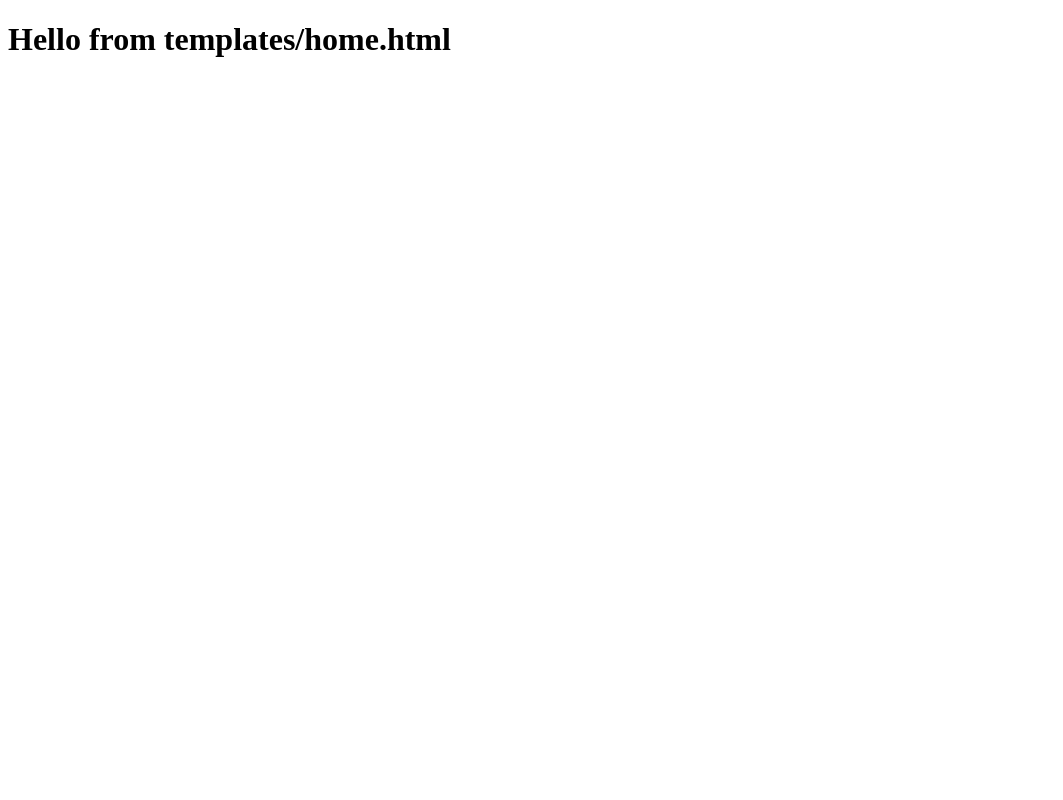
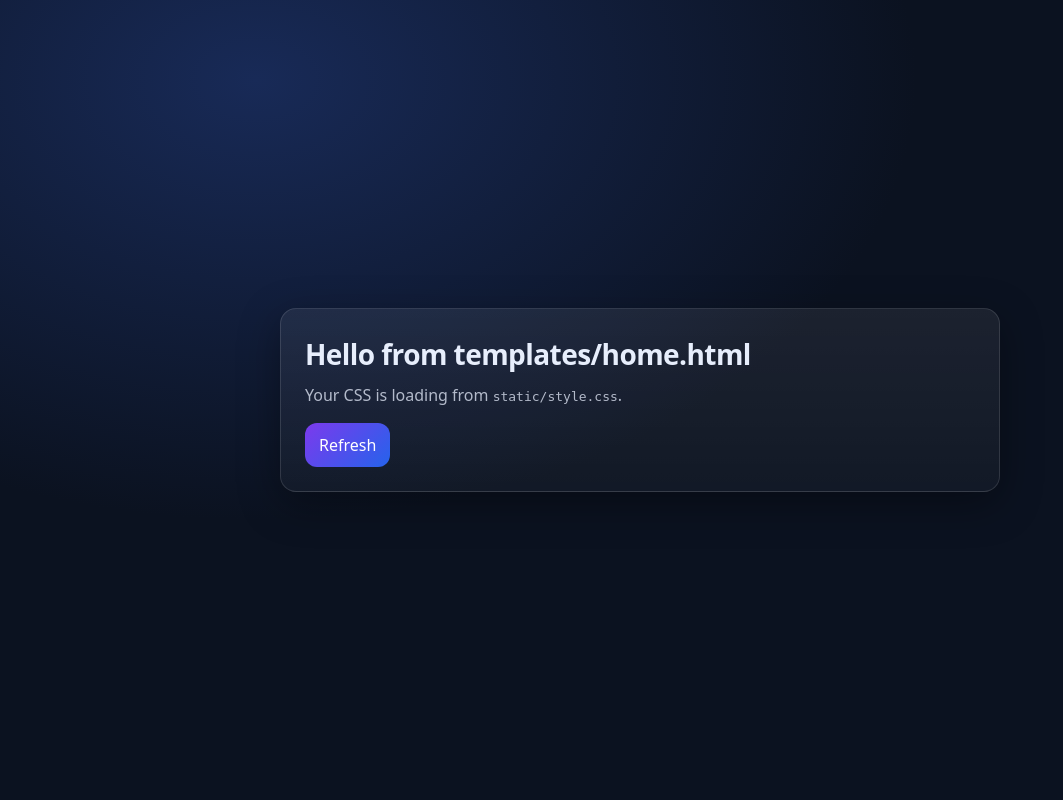
Before and after one commit to rohanrajesh27/whack, a Flask app: page / in a window 1280 px wide. Shown: the whole page, without its empty margins (0-1063 px from the left). Run offline with Flask 3, Linux system fonts and the light colour scheme.

Commit message:
skeleton w/ css

```diff
--- /dev/null
+++ b/static/style.css
@@ -0,0 +1,57 @@
+/* Basic starter styles */
+
+:root {
+  color-scheme: light;
+  --bg: #0b1220;
+  --card: #0f1b33;
+  --text: #e7eefc;
+  --muted: rgba(231, 238, 252, 0.75);
+  --accent: #7c3aed;
+}
+
+* {
+  box-sizing: border-box;
+}
+
+body {
+  margin: 0;
+  font-family: ui-sans-serif, system-ui, -apple-system, Segoe UI, Roboto, Helvetica,
+    Arial, "Apple Color Emoji", "Segoe UI Emoji";
+  background: radial-gradient(1200px 800px at 20% 10%, #182a57 0%, var(--bg) 55%);
+  color: var(--text);
+  line-height: 1.5;
+  min-height: 100vh;
+  display: grid;
+  place-items: center;
+  padding: 32px 16px;
+}
+
+.card {
+  width: min(720px, 100%);
+  background: linear-gradient(180deg, rgba(255, 255, 255, 0.07), rgba(255, 255, 255, 0.03));
+  border: 1px solid rgba(255, 255, 255, 0.12);
+  border-radius: 16px;
+  padding: 24px;
+  box-shadow: 0 12px 40px rgba(0, 0, 0, 0.35);
+}
+
+h1 {
+  margin: 0 0 8px;
+  font-size: 28px;
+  letter-spacing: -0.02em;
+}
+
+p {
+  margin: 0;
+  color: var(--muted);
+}
+
+a.button {
+  display: inline-block;
+  margin-top: 16px;
+  padding: 10px 14px;
+  border-radius: 12px;
+  text-decoration: none;
+  color: white;
+  background: linear-gradient(135deg, var(--accent), #2563eb);
+}
--- a/templates/home.html
+++ b/templates/home.html
@@ -4,8 +4,13 @@
     <meta charset="utf-8" />
     <meta name="viewport" content="width=device-width, initial-scale=1" />
     <title>Home</title>
+    <link rel="stylesheet" href="{{ url_for('static', filename='style.css') }}" />
   </head>
   <body>
-    <h1>Hello from templates/home.html</h1>
+    <main class="card">
+      <h1>Hello from templates/home.html</h1>
+      <p>Your CSS is loading from <code>static/style.css</code>.</p>
+      <a class="button" href="/">Refresh</a>
+    </main>
   </body>
 </html>
```
Also changed, not shown: app.py (line endings or trailing spaces).
